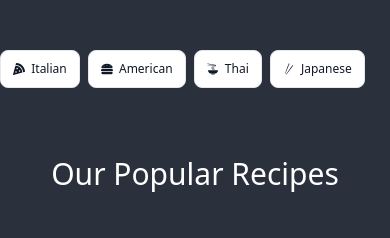
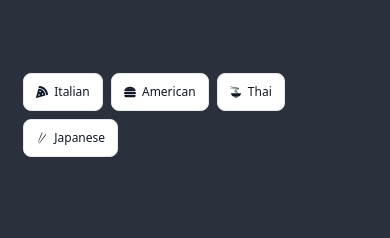
Before and after one commit to Mphomo0/Recipe-App, a React (Create React App) app: page /recipes in a window 390 px wide. Shown: the part 144-382 px from the top of the page. Built offline with nearby package versions, Linux system fonts and the light colour scheme; no server answers.

Commit message:
css change

```diff
--- a/src/components/Category.jsx
+++ b/src/components/Category.jsx
@@ -4,7 +4,7 @@ import { Link } from 'react-router-dom'
 
 const Category = () => {
   return (
-    <div className='lg:flex items-center justify-center mt-10 mb-10 bg[#2a303c] sm:flex-cols-4'>
+    <div className='justify-center items-center  lg:flex mt-10 mb-10 bg[#2a303c]'>
       <Link to={'/cuisine/Italian'}>
      <button type="button" className="text-gray-900 bg-white hover:bg-gray-100 border border-gray-200 focus:ring-4 focus:outline-none focus:ring-gray-100 font-medium rounded-lg text-sm px-3 py-2.5 text-center inline-flex items-center dark:focus:ring-gray-600 dark:bg-blue-800 dark:border-gray-700 dark:text-white dark:hover:bg-gray-700 mr-2 mb-2 sm:text-xs">
       <FaPizzaSlice /> &nbsp;&nbsp;Italian
--- a/src/index.css
+++ b/src/index.css
@@ -1,3 +1,17 @@
 @tailwind base;
 @tailwind components;
 @tailwind utilities;
+
+
+@media only screen and (max-width: 600px){
+	/*Big smartphones [426px -> 600px]*/
+    .justify-center.items-center.lg\:flex.mt-10.mb-10.bg\[\#2a303c\] {
+        padding: 18px;
+    }
+}
+@media only screen and (max-width: 425px){
+	/*Small smartphones [325px -> 425px]*/
+    .justify-center.items-center.lg\:flex.mt-10.mb-10.bg\[\#2a303c\] {
+        padding: 23px;
+    }
+}
```
